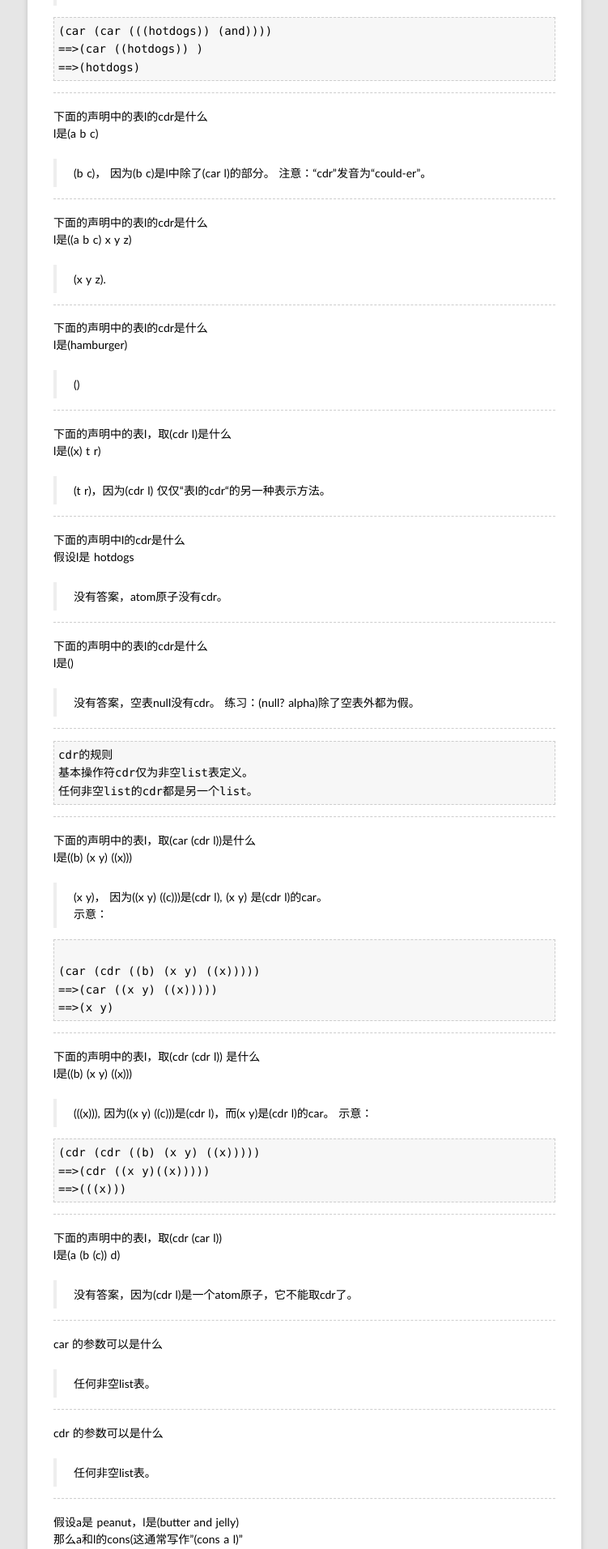
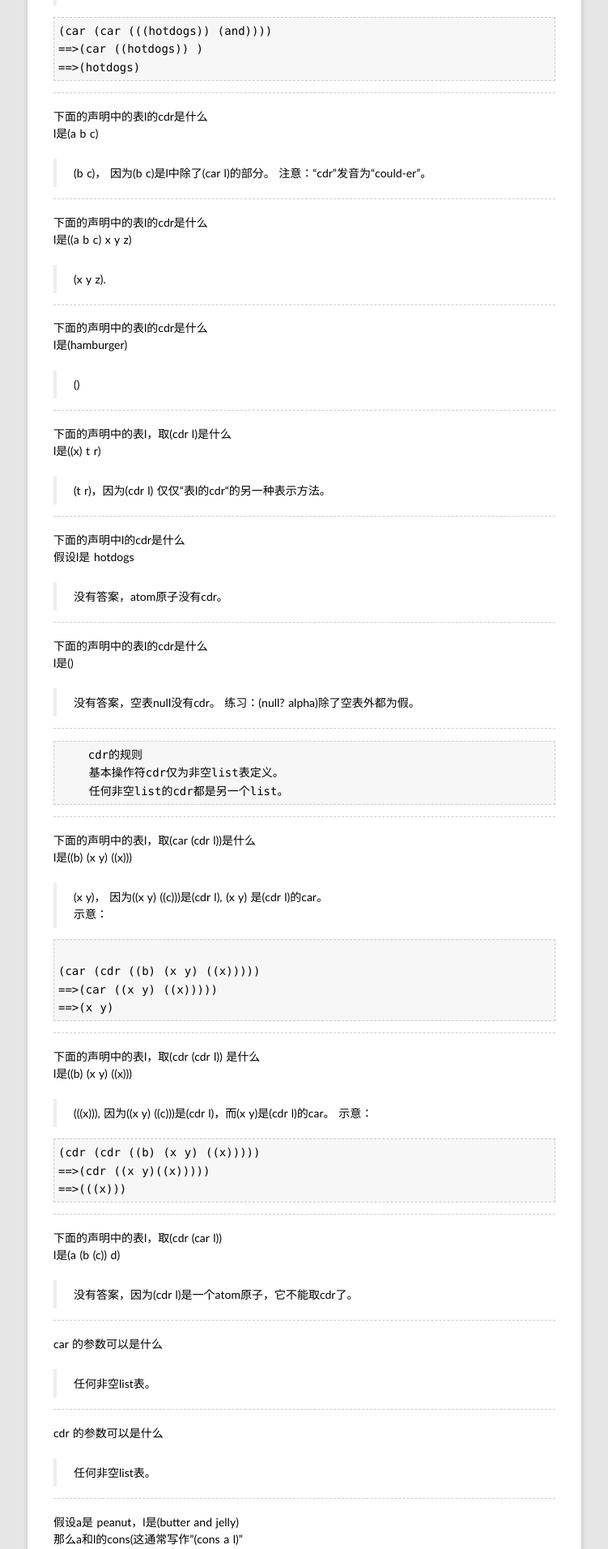
Before and after one commit to rhuichao/uternet.github.io, a Jekyll site: the page built from TLS/01.md, in a window 1280 px wide. Shown: the part 3752-5665 px from the top of the page at 81% size, without its empty margins (264-1015 px from the left). Built offline with Jekyll 4.4.1, drawn with Linux system fonts in a browser that asks for light colours; some web fonts are replaced; Markdown is read by kramdown in place of the engine named in the settings.

Commit message:
new document posted

````diff
--- a/TLS/01.md
+++ b/TLS/01.md
@@ -249,9 +249,11 @@ l是()
 
 ------------------
 
+```
     cdr的规则
     基本操作符cdr仅为非空list表定义。
     任何非空list的cdr都是另一个list。
+```
 
 ------------------
 
--- a/_config.yml
+++ b/_config.yml
@@ -3,6 +3,8 @@ url:           http://geek-zh.tk
 author:        Geek_Pig
 paginate:      15
 markdown:      redcarpet
+redcarpet:
+  extensions:  ["no_intra_emphasis", "fenced_code_blocks",  "tables","with_toc_data","strikethrough","underline","superscript"]
 pygments:      true
 safe:          true
 auto:          true
````
